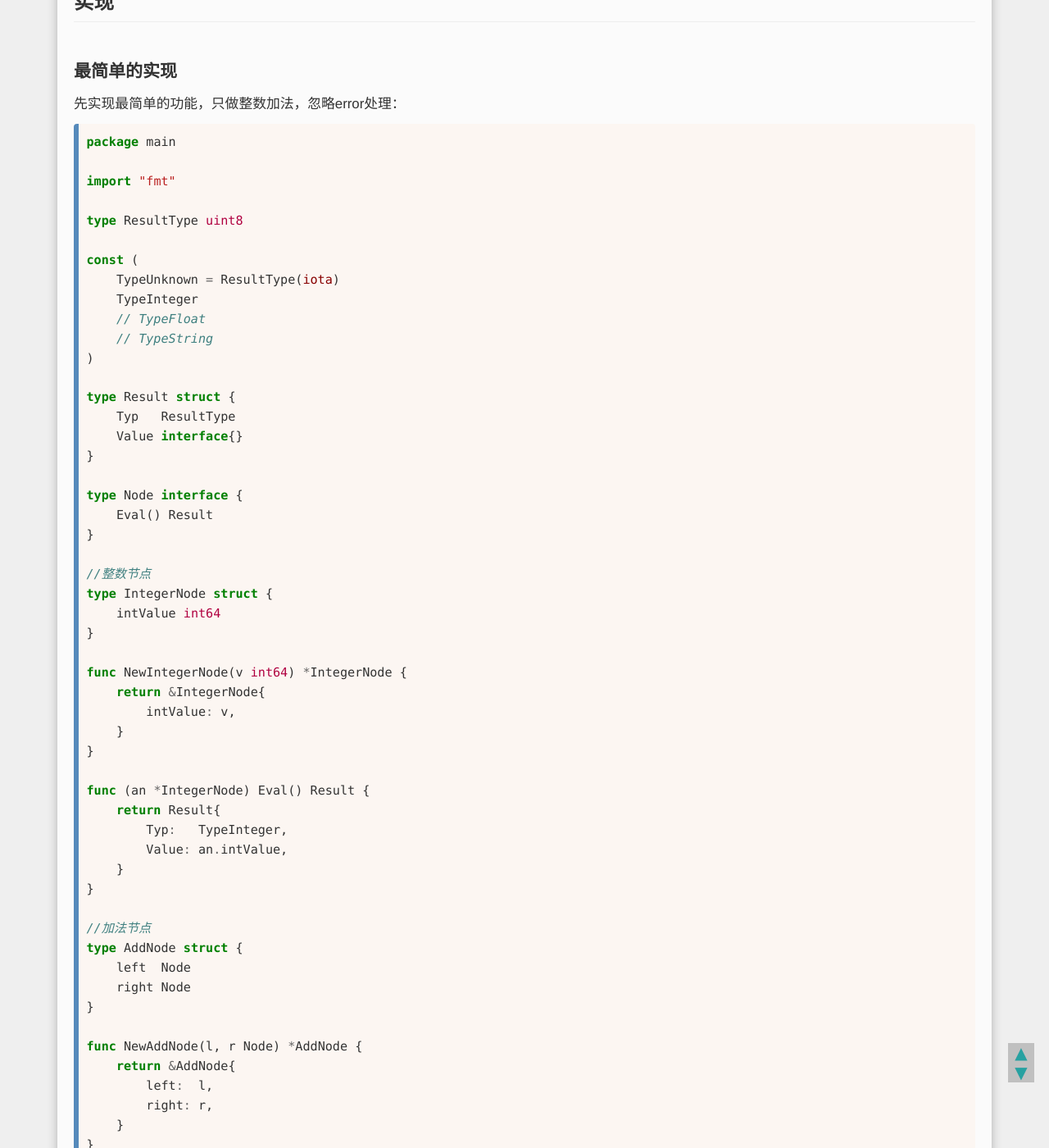
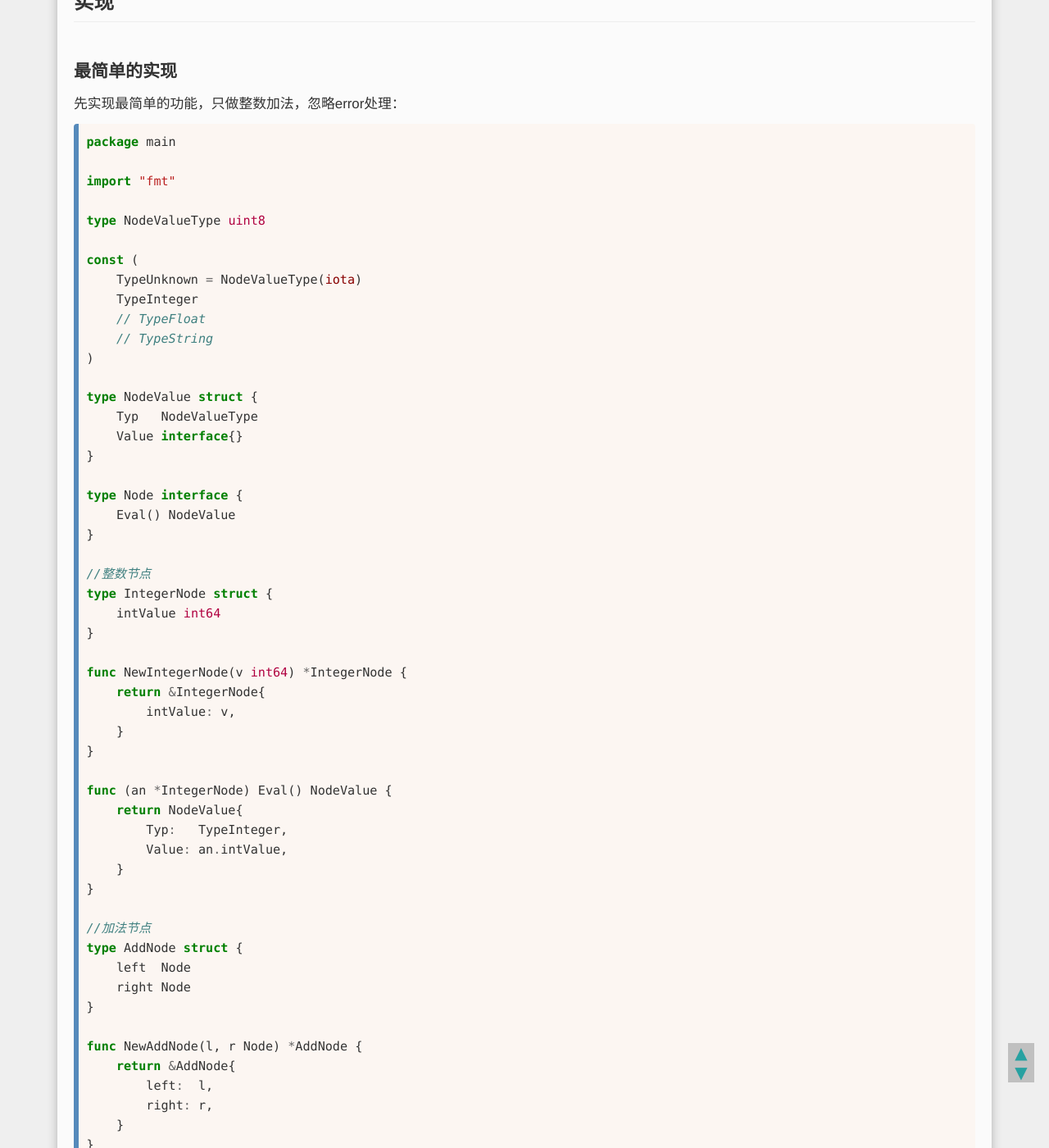
Before and after one commit to SenZhangAI/senzhangai.github.com, a Jekyll site: the page built from _posts/2017-05-02-eval-ast.md, in a window 1280 px wide and 1400 px high, scrolled down 1847 px. Shown: the whole window at 82% size. Built offline with Jekyll 4.4.1, drawn with Linux system fonts in a browser that asks for light colours; comment, search, counter and statistics services are not loaded; some of the changed text lies outside the part shown.

Commit message:
new post

```diff
--- a/_posts/2017-05-02-eval-ast.md
+++ b/_posts/2017-05-02-eval-ast.md
@@ -83,22 +83,22 @@ package main
 
 import "fmt"
 
-type ResultType uint8
+type NodeValueType uint8
 
 const (
-    TypeUnknown = ResultType(iota)
+    TypeUnknown = NodeValueType(iota)
     TypeInteger
     // TypeFloat
     // TypeString
 )
 
-type Result struct {
-    Typ   ResultType
+type NodeValue struct {
+    Typ   NodeValueType
     Value interface{}
 }
 
 type Node interface {
-    Eval() Result
+    Eval() NodeValue
 }
 
 //整数节点
@@ -112,8 +112,8 @@ func NewIntegerNode(v int64) *IntegerNode {
     }
 }
 
-func (an *IntegerNode) Eval() Result {
-    return Result{
+func (an *IntegerNode) Eval() NodeValue {
+    return NodeValue{
         Typ:   TypeInteger,
         Value: an.intValue,
     }
@@ -132,19 +132,17 @@ func NewAddNode(l, r Node) *AddNode {
     }
 }
 
-func (an *AddNode) Eval() Result {
-    //如果left是IntegerNode直接得到结果
-    //如果
+func (an *AddNode) Eval() NodeValue {
     leftEval := an.left.Eval()
     rightEval := an.right.Eval()
     switch {
     case leftEval.Typ == TypeInteger && rightEval.Typ == TypeInteger:
-        return Result{
+        return NodeValue{
             Typ:   TypeInteger,
             Value: leftEval.Value.(int64) + rightEval.Value.(int64),
         }
     default:
-        return Result{
+        return NodeValue{
             Typ:   TypeUnknown,
             Value: nil,
         }
@@ -201,22 +199,22 @@ package main
 
 import "fmt"
 
-type ResultType uint8
+type NodeValueType uint8
 
 const (
-    TypeUnknown = ResultType(iota)
+    TypeUnknown = NodeValueType(iota)
     TypeInteger
     TypeFloat
     TypeString
     TypeBool
 )
 
-type Result struct {
-    Typ   ResultType
+type NodeValue struct {
+    Typ   NodeValueType
     Value interface{}
 }
 
-func (r *Result) ToString() string {
+func (r *NodeValue) ToString() string {
     switch r.Typ {
     case TypeInteger, TypeString, TypeFloat, TypeBool:
         return fmt.Sprint(r.Value)
@@ -225,7 +223,7 @@ func (r *Result) ToString() string {
     }
 }
 
-func (r *Result) ToFloat() float64 {
+func (r *NodeValue) ToFloat() float64 {
     switch r.Typ {
     case TypeFloat:
         return r.Value.(float64)
@@ -237,7 +235,7 @@ func (r *Result) ToFloat() float64 {
 }
 
 type Node interface {
-    Eval() Result
+    Eval() NodeValue
 }
 
 //整数节点
@@ -249,8 +247,8 @@ func NewIntegerNode(v int64) *IntegerNode {
     return &IntegerNode{val: v}
 }
 
-func (n *IntegerNode) Eval() Result {
-    return Result{
+func (n *IntegerNode) Eval() NodeValue {
+    return NodeValue{
         Typ:   TypeInteger,
         Value: n.val,
     }
@@ -265,8 +263,8 @@ func NewFloatNode(v float64) *FloatNode {
     return &FloatNode{val: v}
 }
 
-func (n *FloatNode) Eval() Result {
-    return Result{
+func (n *FloatNode) Eval() NodeValue {
+    return NodeValue{
         Typ:   TypeFloat,
         Value: n.val,
     }
@@ -281,8 +279,8 @@ func NewStringNode(v string) *StringNode {
     return &StringNode{val: v}
 }
 
-func (n *StringNode) Eval() Result {
-    return Result{
+func (n *StringNode) Eval() NodeValue {
+    return NodeValue{
         Typ:   TypeString,
         Value: n.val,
     }
@@ -297,8 +295,8 @@ func NewBoolNode(v bool) *BoolNode {
     return &BoolNode{val: v}
 }
 
-func (n *BoolNode) Eval() Result {
-    return Result{
+func (n *BoolNode) Eval() NodeValue {
+    return NodeValue{
         Typ:   TypeBool,
         Value: n.val,
     }
@@ -317,28 +315,28 @@ func NewAddNode(l, r Node) *AddNode {
     }
 }
 
-func (n *AddNode) Eval() Result {
+func (n *AddNode) Eval() NodeValue {
     leftEval := n.left.Eval()
     rightEval := n.right.Eval()
 
     switch {
     case leftEval.Typ == TypeString || rightEval.Typ == TypeString:
-        return Result{
+        return NodeValue{
             Typ:   TypeString,
             Value: leftEval.ToString() + rightEval.ToString(),
         }
     case leftEval.Typ == TypeFloat || rightEval.Typ == TypeFloat:
-        return Result{
+        return NodeValue{
             Typ:   TypeString,
             Value: leftEval.ToFloat() + rightEval.ToFloat(),
         }
     case leftEval.Typ == TypeInteger && rightEval.Typ == TypeInteger:
-        return Result{
+        return NodeValue{
             Typ:   TypeInteger,
             Value: leftEval.Value.(int64) + rightEval.Value.(int64),
         }
     default:
-        return Result{
+        return NodeValue{
             Typ:   TypeUnknown,
             Value: nil,
         }
```
Also changed, not shown: _posts/2017-05-03-eval-ast-2.md (added, +345 -0 lines).
